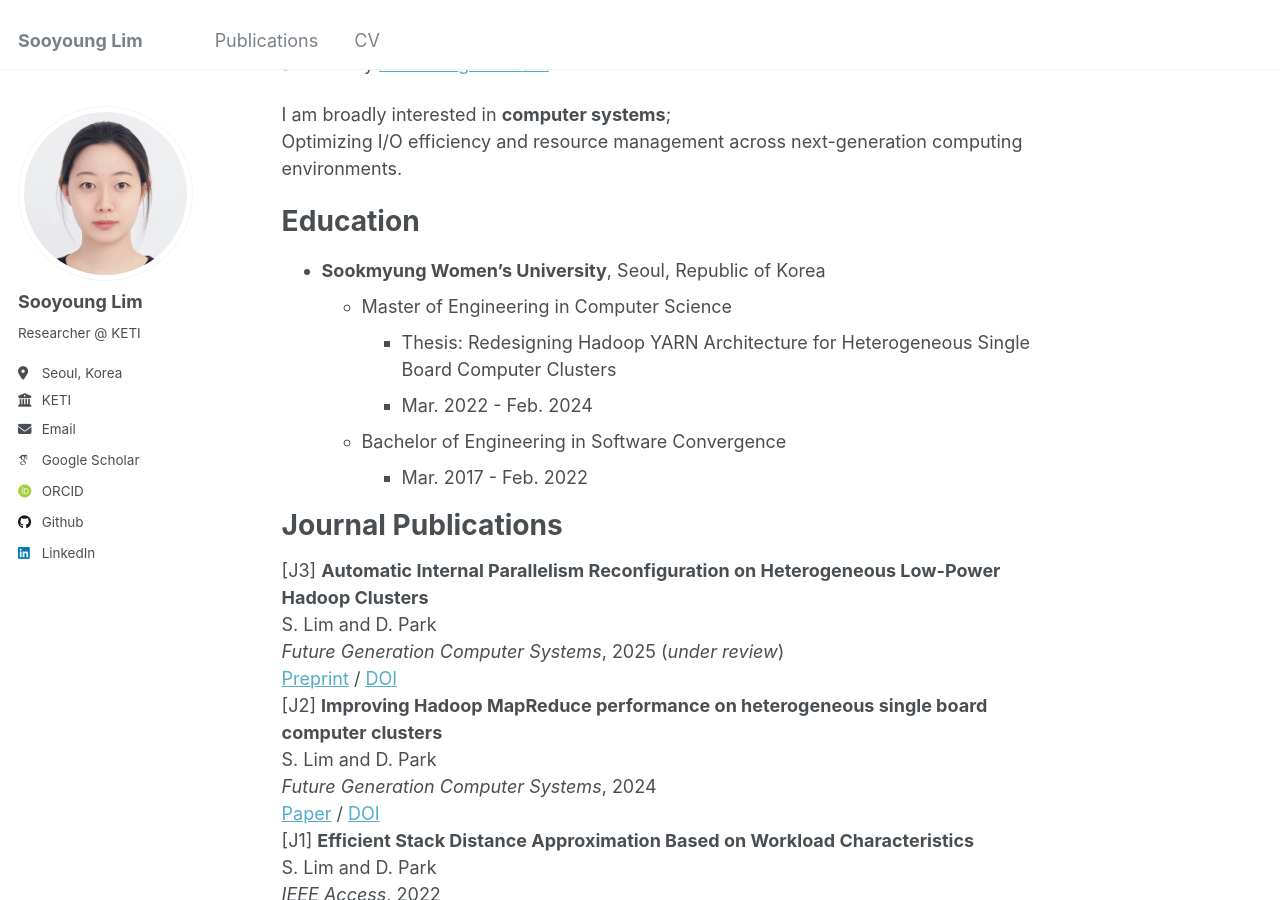
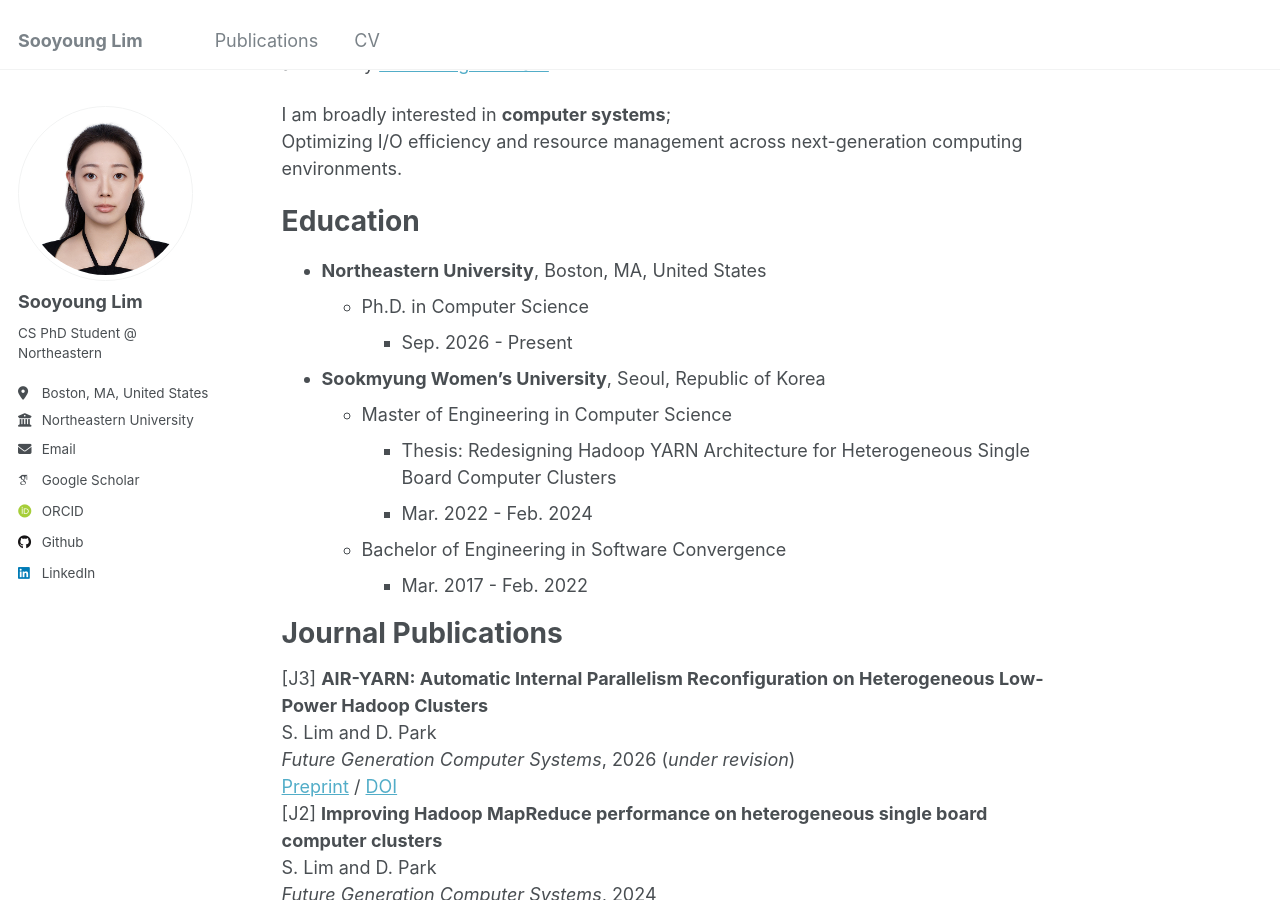
Before and after one commit to sooyounglim/sooyounglim.github.io, a Jekyll site: the page built from _pages/about.md, in a window 1280 px wide and 900 px high, scrolled down 222 px. Built offline with Jekyll 4.4.1, drawn with Linux system fonts in a browser that asks for light colours; some web fonts are replaced.

Commit message:
Update CV

```diff
--- a/_config.yml
+++ b/_config.yml
@@ -21,14 +21,14 @@ repository               : "sooyounglim/sooyounglim.github.io"
 #               Additional customization can be done by editing /_includes/author-profile.html
 author:
   # Biographic information
-  avatar           : "profile.jpeg"
+  avatar           : "profile.jpg"
   name             : "Sooyoung Lim"
   pronouns         : # example: "she/her"
-  bio              : "Researcher @ KETI"
-  location         : Seoul, Korea
-  employer         : KETI
+  bio              : "CS PhD Student @ Northeastern"
+  location         : Boston, MA, United States
+  employer         : Northeastern University
   uri              : # URL
-  email            : "slim@keti.re.kr"
+  email            : "lim.sooy@northeastern.edu"
 
   # Academic websites
   arxiv            : # URL - Update with the correct link to your profile
--- a/_pages/about.md
+++ b/_pages/about.md
@@ -17,6 +17,9 @@ Optimizing I/O efficiency and resource management across next-generation computi
 
 Education
 =====
+* **Northeastern University**, Boston, MA, United States
+  * Ph.D. in Computer Science
+    * Sep. 2026 - Present
 * **Sookmyung Women's University**, Seoul, Republic of Korea
   * Master of Engineering in Computer Science
     * Thesis: Redesigning Hadoop YARN Architecture for Heterogeneous Single Board Computer Clusters
@@ -26,9 +29,9 @@ Education
 
 Journal Publications
 =====
-[J3] **Automatic Internal Parallelism Reconfiguration on Heterogeneous Low-Power Hadoop Clusters** <br />
+[J3] **AIR-YARN: Automatic Internal Parallelism Reconfiguration on Heterogeneous Low-Power Hadoop Clusters** <br />
 S. Lim and D. Park <br />
-*Future Generation Computer Systems*, 2025 (*under review*) <br />
+*Future Generation Computer Systems*, 2026 (*under revision*) <br />
 [Preprint](/files/papers/2025-FGCS.pdf) / [DOI](http://dx.doi.org/10.2139/ssrn.5477200) <br />
 [J2] **Improving Hadoop MapReduce performance on heterogeneous single board computer clusters** <br />
 S. Lim and D. Park <br />
```
Also changed, not shown: _pages/cv.md (+1 -1 lines), _publications/2025-08-16-FGCS.md (+2 -2 lines), images/profile.jpeg (deleted), images/profile.jpg (added), 1 other file.
